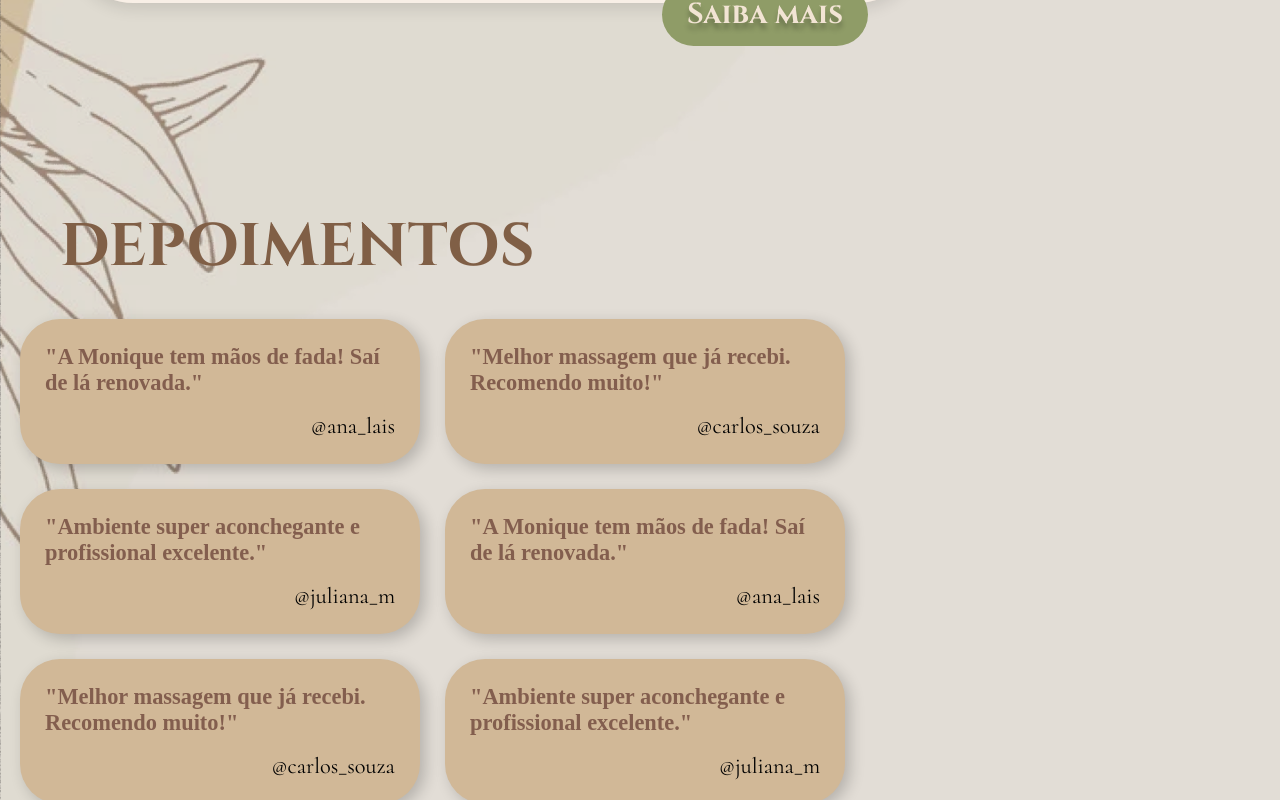
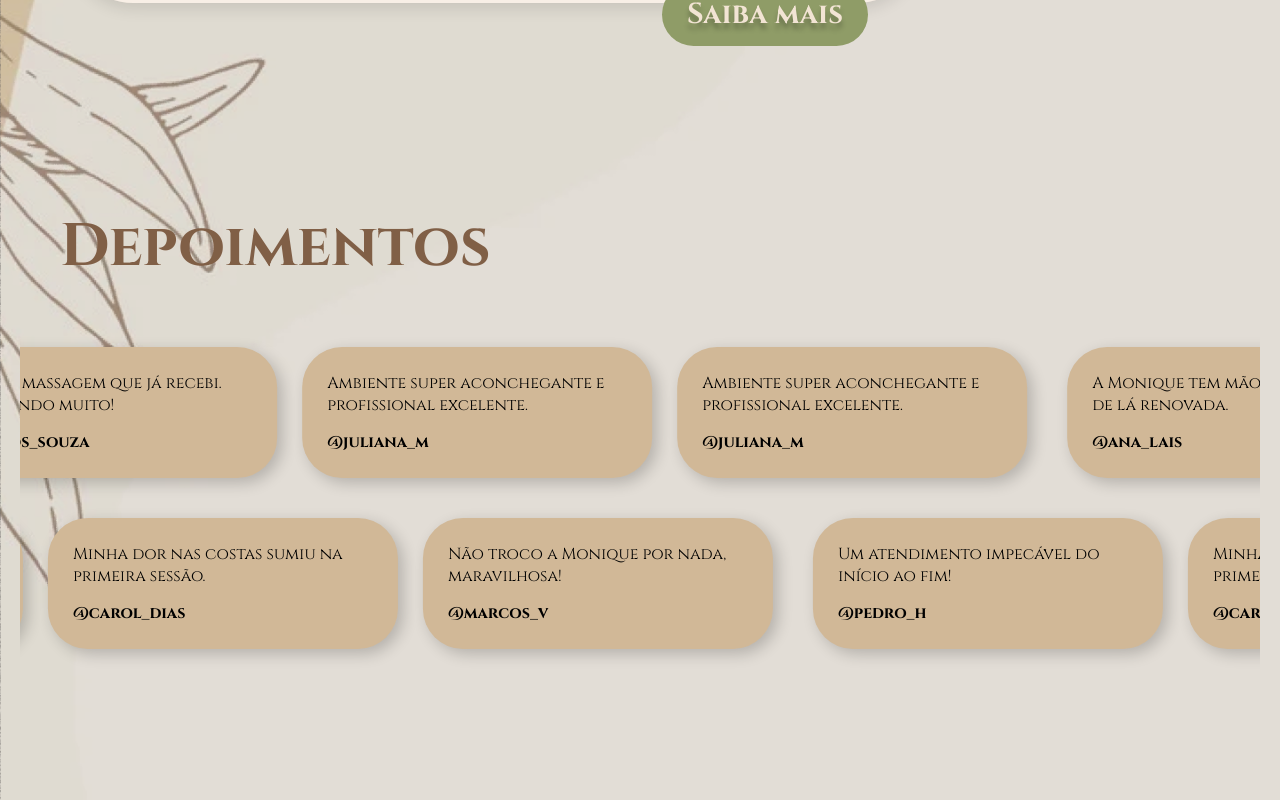
Before and after one commit to SAPI-Unesp/Projeto-Site-CasaMassagem, a React (Vite) app: page / in a window 1280 px wide. Shown: the part 2700-3500 px from the top of the page. Built offline with nearby package versions, Linux system fonts and the light colour scheme.

Commit message:
Testimonials keyframe update
Testimonials keyframe update

```diff
--- a/src/pages/Home/Sections/Testimonials/Testimonials.style.ts
+++ b/src/pages/Home/Sections/Testimonials/Testimonials.style.ts
@@ -1,6 +1,18 @@
-import styled from "styled-components";
+import styled, { keyframes } from 'styled-components';
 
-export const DepoimentosSection = styled.div`
+// --- ANIMAÇÃO ---
+
+const scrollAnimation = keyframes`
+  from {
+    transform: translateX(0%);
+  }
+  to {
+    transform: translateX(-100%);
+  }
+`;
+// --------------------------------
+
+export const TestimonialSection = styled.div`
   width: 100%;
   padding: 80px 20px;
   box-sizing: border-box;
@@ -12,66 +24,53 @@ export const DepoimentosSection = styled.div`
 export const SectionTitle = styled.h2`
   padding-left: 40px;
   width: 100%;
-  max-width: 1500;
+  max-width: 1500px;
   text-align: left;
-  font-size: ${({ theme }) => theme.fontSizes.Title2};
-  color: ${({ theme }) => theme.colors.marrom1};
-  margin-bottom: ${({ theme }) => theme.spacing.xl};
+  font-size: ${({ theme }) => theme.fontSizes?.Title2 || '2rem'};
+  color: ${({ theme }) => theme.colors?.marrom1 || '#333'};
+  margin-bottom: 40px;
 `;
 
-export const DepoimentosGrid = styled.div`
-  display: grid;
-  grid-template-columns: repeat(auto-fit, minmax(300px, 400px));
-  justify-content: start;
-  gap: 25px;
-  justify-items: center;
+export const CarroselContainer = styled.div`
+  display: flex;
+  width: 100%;
   max-width: 1500px;
+  overflow: hidden;
   margin: 0 auto;
 `;
 
-export const DepoimentoCard = styled.div`
+export const CarroselTrack = styled.div`
+  display: flex;
+  gap: 25px;
+  padding: 20px; /* Importante ser igual ao gap para o loop funfar */
+  width: max-content;
+  animation: ${scrollAnimation} 20s linear infinite;
+
+`;
+
+
+export const TestimonialCard = styled.div`
   background-color: #d1b897;
   border-radius: 40px;
   padding: 25px;
   box-shadow: 5px 5px 15px rgba(0, 0, 0, 0.2);
   text-align: left;
-  position: relative;
-  width: 100%;
-  max-width: 400px;
+
+  flex-shrink: 0;
+  width: 350px;
   min-height: 110px;
+
   display: flex;
   flex-direction: column;
   justify-content: space-between;
 `;
 
-export const DepoimentoCard2 = styled.div`
-  background-color: #d1b897;
-  border-radius: 40px;
-  padding: 25px;
-  box-shadow: 5px 5px 15px rgba(0, 0, 0, 0.2);
-  text-align: left;
-  position: relative;
-  width: 100%;
-  max-width: 400px;
-  min-height: 110px;
-  display: flex;
-  flex-direction: column;
-  justify-content: space-between;
+export const TestimonialText = styled.p`
+  font-size: 1rem;
+  font-style: italic;
 `;
 
-export const DepoimentoText = styled.p`
-  font-size: 1.4em;
-  color: #835e4eff;
-  margin: 0;
-  font-family: 'Times New Roman', serif;
+export const TestimonialAuthor = styled.span`
   font-weight: bold;
+  margin-top: 15px;
 `;
-
-export const DepoimentoAuthor = styled.p`
-  font-size: 1.4em;
-  color: black;
-  font-family: ${({theme}) => theme.fontsStyles.Cormorant};
-  margin: 0;
-  margin-top: 1rem;
-  text-align: right;
-`;
--- a/src/pages/Home/Sections/Testimonials/Testimonials.tsx
+++ b/src/pages/Home/Sections/Testimonials/Testimonials.tsx
@@ -1,50 +1,88 @@
 import {
-  DepoimentosSection,
+  TestimonialSection,
   SectionTitle,
-  DepoimentosGrid,
-  DepoimentoCard,
-  DepoimentoCard2,
-  DepoimentoText,
-  DepoimentoAuthor,
+  CarroselContainer,
+  CarroselTrack,
+  TestimonialCard,
+  TestimonialText,
+  TestimonialAuthor,
 } from './Testimonials.style';
+
+const testimonialsLine1 = [
+  { texto: "A Monique tem mãos de fada! Saí de lá renovada.", autor: "@ana_lais" },
+  { texto: "Melhor massagem que já recebi. Recomendo muito!", autor: "@carlos_souza" },
+  { texto: "Ambiente super aconchegante e profissional excelente.", autor: "@juliana_m" },
+  { texto: "Ambiente super aconchegante e profissional excelente.", autor: "@juliana_m" },
+];
+
+const testimonialsLine2 = [
+  { texto: "Um atendimento impecável do início ao fim!", autor: "@pedro_h" },
+  { texto: "Minha dor nas costas sumiu na primeira sessão.", autor: "@carol_dias" },
+  { texto: "Não troco a Monique por nada, maravilhosa!", autor: "@marcos_v" },
+];
 
 export function TestimonialsSection() {
   return (
+    <TestimonialSection>
+        <SectionTitle>Depoimentos</SectionTitle>
 
-    <DepoimentosSection>
-        <SectionTitle>DEPOIMENTOS</SectionTitle>
-                <DepoimentosGrid>
-                    <DepoimentoCard>
-                        <DepoimentoText>"A Monique tem mãos de fada! Saí de lá renovada."</DepoimentoText>
-                        <DepoimentoAuthor>@ana_lais</DepoimentoAuthor>
-                    </DepoimentoCard>
+        {/* Primeira linha de depoimentos */}
+        <CarroselContainer>
+        <CarroselTrack>
+            {testimonialsLine1.map((testimonial, index) => (
+            <TestimonialCard key={index}>
+                <TestimonialText>{testimonial.texto}</TestimonialText>
+                <TestimonialAuthor>{testimonial.autor}</TestimonialAuthor>
+            </TestimonialCard>
+            ))}
+        </CarroselTrack>
+        <CarroselTrack>
+            {testimonialsLine1.map((testimonial, index) => (
+            <TestimonialCard key={index}>
+                <TestimonialText>{testimonial.texto}</TestimonialText>
+                <TestimonialAuthor>{testimonial.autor}</TestimonialAuthor>
+            </TestimonialCard>
+            ))}
+        </CarroselTrack>
+        <CarroselTrack aria-hidden="true">
+            {testimonialsLine1.map((testimonial, index) => (
+            <TestimonialCard key={index}>
+                <TestimonialText>{testimonial.texto}</TestimonialText>
+                <TestimonialAuthor>{testimonial.autor}</TestimonialAuthor>
+            </TestimonialCard>
+            ))}
 
-                    <DepoimentoCard>
-                        <DepoimentoText>"Melhor massagem que já recebi. Recomendo muito!"</DepoimentoText>
-                        <DepoimentoAuthor>@carlos_souza</DepoimentoAuthor>
-                    </DepoimentoCard>
+        </CarroselTrack>
+        </CarroselContainer>
 
-                    <DepoimentoCard>
-                        <DepoimentoText>"Ambiente super aconchegante e profissional excelente."</DepoimentoText>
-                        <DepoimentoAuthor>@juliana_m</DepoimentoAuthor>
-                    </DepoimentoCard>
+        {/* Segunda linha de depoimentos */}
+        <CarroselContainer>
+        <CarroselTrack>
+            {testimonialsLine2.map((testimonial, index) => (
+            <TestimonialCard key={index}>
+                <TestimonialText>{testimonial.texto}</TestimonialText>
+                <TestimonialAuthor>{testimonial.autor}</TestimonialAuthor>
+            </TestimonialCard>
+            ))}
+        </CarroselTrack>
+        <CarroselTrack>
+            {testimonialsLine2.map((testimonial, index) => (
+            <TestimonialCard key={index}>
+                <TestimonialText>{testimonial.texto}</TestimonialText>
+                <TestimonialAuthor>{testimonial.autor}</TestimonialAuthor>
+            </TestimonialCard>
+            ))}
+        </CarroselTrack>
+        <CarroselTrack aria-hidden="true">
+            {testimonialsLine2.map((testimonial, index) => (
+            <TestimonialCard key={index}>
+                <TestimonialText>{testimonial.texto}</TestimonialText>
+                <TestimonialAuthor>{testimonial.autor}</TestimonialAuthor>
+            </TestimonialCard>
+            ))}
+        </CarroselTrack>
+        </CarroselContainer>
 
-                     <DepoimentoCard2>
-                        <DepoimentoText>"A Monique tem mãos de fada! Saí de lá renovada."</DepoimentoText>
-                        <DepoimentoAuthor>@ana_lais</DepoimentoAuthor>
-                    </DepoimentoCard2>
-
-                    <DepoimentoCard2>
-                        <DepoimentoText>"Melhor massagem que já recebi. Recomendo muito!"</DepoimentoText>
-                        <DepoimentoAuthor>@carlos_souza</DepoimentoAuthor>
-                    </DepoimentoCard2>
-
-                    <DepoimentoCard2>
-                        <DepoimentoText>"Ambiente super aconchegante e profissional excelente."</DepoimentoText>
-                        <DepoimentoAuthor>@juliana_m</DepoimentoAuthor>
-                    </DepoimentoCard2>
-
-                </DepoimentosGrid>
-            </DepoimentosSection>
+    </TestimonialSection>
   );
 }
--- a/src/pages/Social/Description/Description.styles.ts
+++ b/src/pages/Social/Description/Description.styles.ts
@@ -40,9 +40,7 @@ export const BeigeBorderFix = styled.div`
   height: 100%;
   border: 4px solid ${colors.beigeFrame};
   border-radius: 35px;
-
   overflow: hidden;
-
   background-color: #fff;
   display: flex;
   position: relative;
--- a/src/pages/Social/Description/Description.tsx
+++ b/src/pages/Social/Description/Description.tsx
@@ -15,6 +15,7 @@ import {
 
 import video from '../../../assets/template.jpg';
 import Image1 from '../../../assets/foto-teste-social.png';
+
 
 export function Description() {
   return (
```
